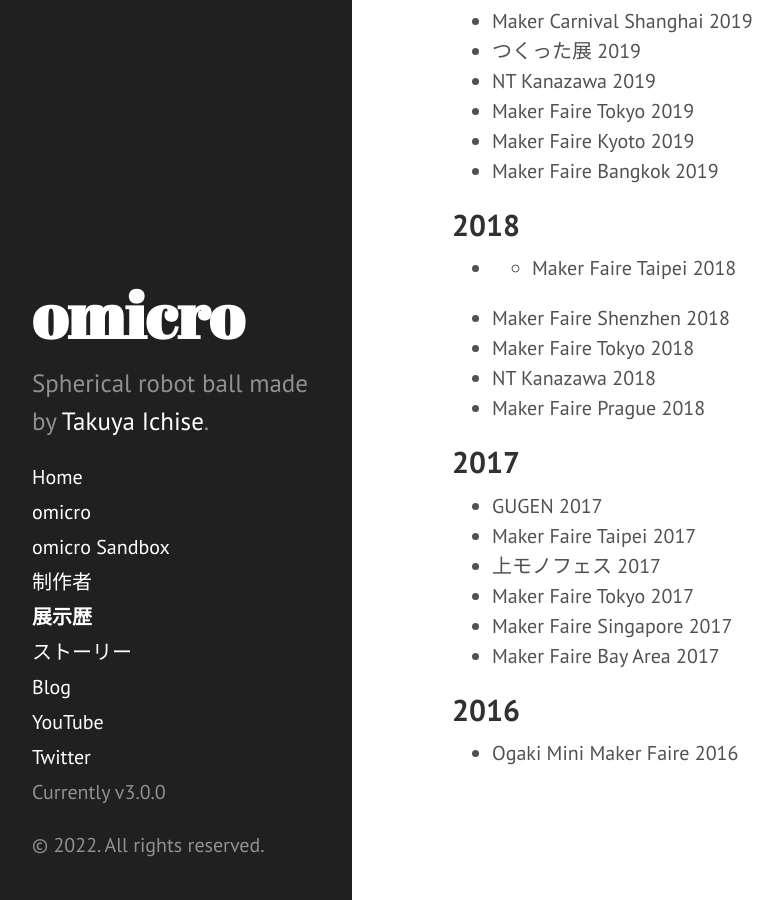
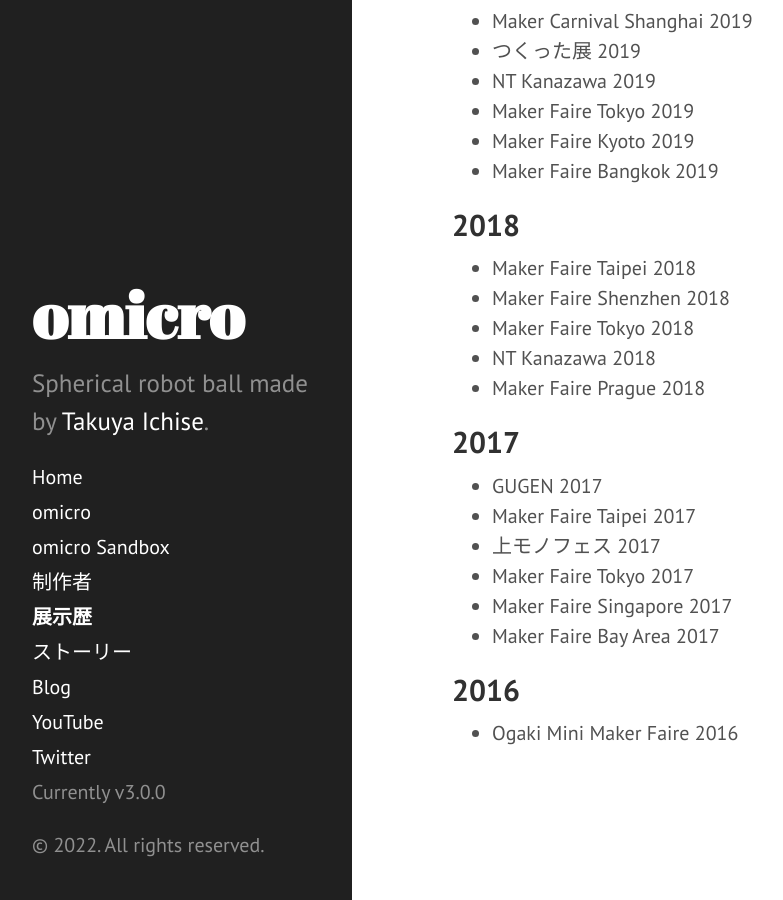
Before and after one commit to tichise/omicro.tokyo, a Jekyll site: the page built from exhibition_history.md, in a window 1280 px wide and 900 px high, scrolled down 567 px. Shown: the whole window, without its empty margins (8-791 px from the left). Built offline with Jekyll 4.4.1, drawn with Linux system fonts in a browser that asks for light colours; Markdown is read by kramdown in place of the engine named in the settings.

```diff
--- a/exhibition_history.md
+++ b/exhibition_history.md
@@ -24,7 +24,7 @@ title: 展示歴
 - Maker Faire Bangkok 2019
 
 ## 2018
-- - Maker Faire Taipei 2018
+- Maker Faire Taipei 2018
 - Maker Faire Shenzhen 2018
 - Maker Faire Tokyo 2018
 - NT Kanazawa 2018
```
